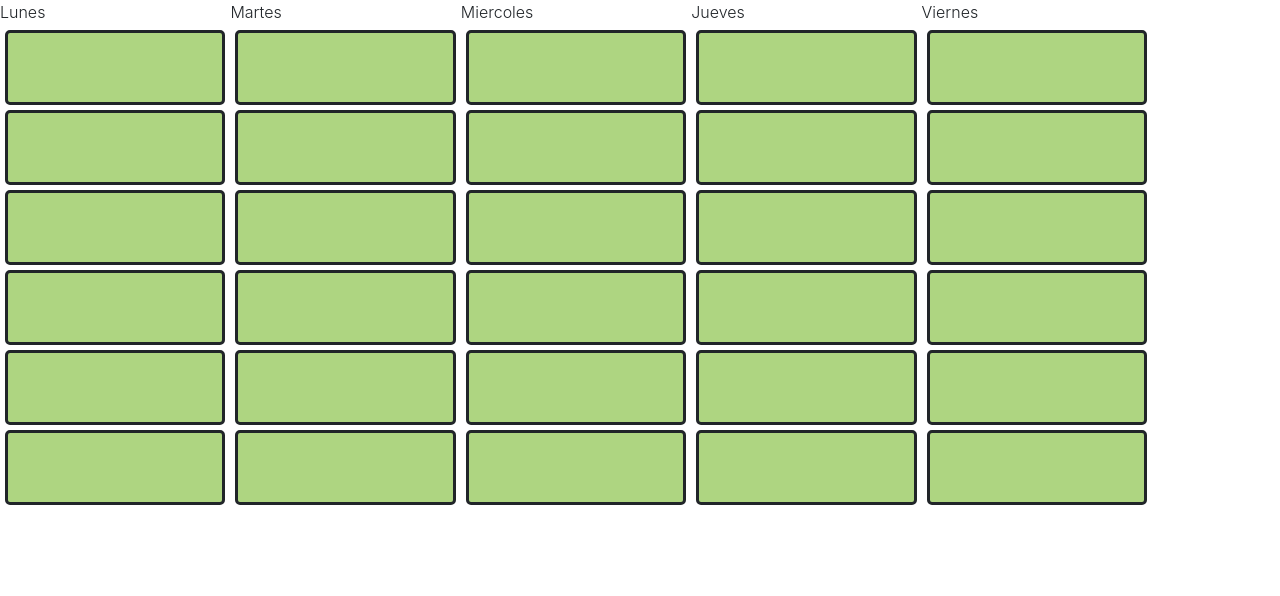
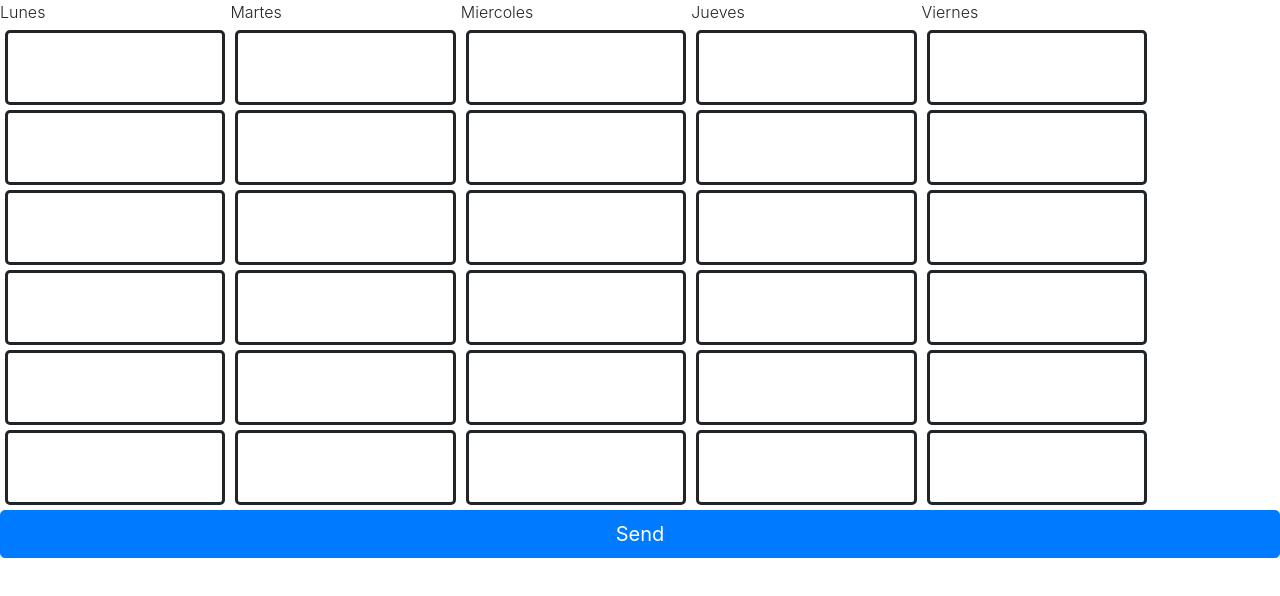
Before and after one commit to SantiagoAndre/elective-manager, an Angular app: page /profesor/ChooseAvailableSchedule in a window 1280 px wide. Shown: the top 596 px of the page. Built offline with nearby package versions, Linux system fonts and the light colour scheme.

Commit message:
Se implemento la logica para recolectar los horarios disponibles en un array, y la logica para cambiar el color de cada bloque cuando esta o no seleccionado

```diff
--- a/src/app/components/profesor/choose-available-schedule/choose-available-schedule.component.css
+++ b/src/app/components/profesor/choose-available-schedule/choose-available-schedule.component.css
@@ -4,7 +4,14 @@
   overflow: auto;
   border-radius: 5px;
   border-style: solid;
-	background: #AED581;
+}
+.select_block{
+  background: #AED581;
+
+}
+.unselect_block{
+  background: #FFFFFF;
+
 }
 .day {
   width: 18%;
--- a/src/app/components/profesor/choose-available-schedule/choose-available-schedule.component.html
+++ b/src/app/components/profesor/choose-available-schedule/choose-available-schedule.component.html
@@ -1,48 +1,46 @@
-<!--
-<div [innerHTML]="htmlSchedule" class=form-schedule ></div>
--->
 <div class=day>
-   <h3 class="dayText">Lunes</h3>
-   <div class="block" (click) = 'setSchedule("Lunes","0")' height=20></div>
-   <div class="block" (click) = 'setSchedule("Lunes","1")' height=20></div>
-   <div class="block" (click) = 'setSchedule("Lunes","2")' height=20></div>
-   <div class="block" (click) = 'setSchedule("Lunes","3")' height=20></div>
-   <div class="block" (click) = 'setSchedule("Lunes","4")' height=20></div>
-   <div class="block" (click) = 'setSchedule("Lunes","5")' height=20></div>
+   <h3  class= "dayText">Lunes</h3>
+   <div [ngClass] = 'getBlockClass(0,0)' class="block" (click) = 'setSchedule(0,0)' height=20></div>
+   <div [ngClass] = 'getBlockClass(0,1)' class="block" (click) = 'setSchedule(0,1)' height=20></div>
+   <div [ngClass] = 'getBlockClass(0,2)' class="block" (click) = 'setSchedule(0,2)' height=20></div>
+   <div [ngClass] = 'getBlockClass(0,3)' class="block" (click) = 'setSchedule(0,3)' height=20></div>
+   <div [ngClass] = 'getBlockClass(0,4)' class="block" (click) = 'setSchedule(0,4)' height=20></div>
+   <div [ngClass] = 'getBlockClass(0,5)' class="block" (click) = 'setSchedule(0,5)' height=20></div>
 </div>
 <div class=day>
-   <h3 class="dayText">Martes</h3>
-   <div class="block" (click) = 'setSchedule("Martes","0")' height=20></div>
-   <div class="block" (click) = 'setSchedule("Martes","1")' height=20></div>
-   <div class="block" (click) = 'setSchedule("Martes","2")' height=20></div>
-   <div class="block" (click) = 'setSchedule("Martes","3")' height=20></div>
-   <div class="block" (click) = 'setSchedule("Martes","4")' height=20></div>
-   <div class="block" (click) = 'setSchedule("Martes","5")' height=20></div>
+   <h3  class= "dayText">Martes</h3>
+   <div [ngClass] = 'getBlockClass(1,0)' class="block" (click) = 'setSchedule(1,0)' height=20></div>
+   <div [ngClass] = 'getBlockClass(1,1)' class="block" (click) = 'setSchedule(1,1)' height=20></div>
+   <div [ngClass] = 'getBlockClass(1,2)' class="block" (click) = 'setSchedule(1,2)' height=20></div>
+   <div [ngClass] = 'getBlockClass(1,3)' class="block" (click) = 'setSchedule(1,3)' height=20></div>
+   <div [ngClass] = 'getBlockClass(1,4)' class="block" (click) = 'setSchedule(1,4)' height=20></div>
+   <div [ngClass] = 'getBlockClass(1,5)' class="block" (click) = 'setSchedule(1,5)' height=20></div>
 </div>
 <div class=day>
-   <h3 class="dayText">Miercoles</h3>
-   <div class="block" (click) = 'setSchedule("Miercoles","0")' height=20></div>
-   <div class="block" (click) = 'setSchedule("Miercoles","1")' height=20></div>
-   <div class="block" (click) = 'setSchedule("Miercoles","2")' height=20></div>
-   <div class="block" (click) = 'setSchedule("Miercoles","3")' height=20></div>
-   <div class="block" (click) = 'setSchedule("Miercoles","4")' height=20></div>
-   <div class="block" (click) = 'setSchedule("Miercoles","5")' height=20></div>
+   <h3  class= "dayText">Miercoles</h3>
+   <div [ngClass] = 'getBlockClass(2,0)' class="block" (click) = 'setSchedule(2,0)' height=20></div>
+   <div [ngClass] = 'getBlockClass(2,1)' class="block" (click) = 'setSchedule(2,1)' height=20></div>
+   <div [ngClass] = 'getBlockClass(2,2)' class="block" (click) = 'setSchedule(2,2)' height=20></div>
+   <div [ngClass] = 'getBlockClass(2,3)' class="block" (click) = 'setSchedule(2,3)' height=20></div>
+   <div [ngClass] = 'getBlockClass(2,4)' class="block" (click) = 'setSchedule(2,4)' height=20></div>
+   <div [ngClass] = 'getBlockClass(2,5)' class="block" (click) = 'setSchedule(2,5)' height=20></div>
 </div>
 <div class=day>
-   <h3 class="dayText">Jueves</h3>
-   <div class="block" (click) = 'setSchedule("Jueves","0")' height=20></div>
-   <div class="block" (click) = 'setSchedule("Jueves","1")' height=20></div>
-   <div class="block" (click) = 'setSchedule("Jueves","2")' height=20></div>
-   <div class="block" (click) = 'setSchedule("Jueves","3")' height=20></div>
-   <div class="block" (click) = 'setSchedule("Jueves","4")' height=20></div>
-   <div class="block" (click) = 'setSchedule("Jueves","5")' height=20></div>
+   <h3  class= "dayText">Jueves</h3>
+   <div [ngClass] = 'getBlockClass(3,0)' class="block" (click) = 'setSchedule(3,0)' height=20></div>
+   <div [ngClass] = 'getBlockClass(3,1)' class="block" (click) = 'setSchedule(3,1)' height=20></div>
+   <div [ngClass] = 'getBlockClass(3,2)' class="block" (click) = 'setSchedule(3,2)' height=20></div>
+   <div [ngClass] = 'getBlockClass(3,3)' class="block" (click) = 'setSchedule(3,3)' height=20></div>
+   <div [ngClass] = 'getBlockClass(3,4)' class="block" (click) = 'setSchedule(3,4)' height=20></div>
+   <div [ngClass] = 'getBlockClass(3,5)' class="block" (click) = 'setSchedule(3,5)' height=20></div>
 </div>
 <div class=day>
-   <h3 class="dayText">Viernes</h3>
-   <div class="block" (click) = 'setSchedule("Viernes","0")' height=20></div>
-   <div class="block" (click) = 'setSchedule("Viernes","1")' height=20></div>
-   <div class="block" (click) = 'setSchedule("Viernes","2")' height=20></div>
-   <div class="block" (click) = 'setSchedule("Viernes","3")' height=20></div>
-   <div class="block" (click) = 'setSchedule("Viernes","4")' height=20></div>
-   <div class="block" (click) = 'setSchedule("Viernes","5")' height=20></div>
+   <h3  class= "dayText">Viernes</h3>
+   <div [ngClass] = 'getBlockClass(4,0)' class="block" (click) = 'setSchedule(4,0)' height=20></div>
+   <div [ngClass] = 'getBlockClass(4,1)' class="block" (click) = 'setSchedule(4,1)' height=20></div>
+   <div [ngClass] = 'getBlockClass(4,2)' class="block" (click) = 'setSchedule(4,2)' height=20></div>
+   <div [ngClass] = 'getBlockClass(4,3)' class="block" (click) = 'setSchedule(4,3)' height=20></div>
+   <div [ngClass] = 'getBlockClass(4,4)' class="block" (click) = 'setSchedule(4,4)' height=20></div>
+   <div [ngClass] = 'getBlockClass(4,5)' class="block" (click) = 'setSchedule(4,5)' height=20></div>
 </div>
+<button class="btn btn-lg btn-primary btn-block" (click) = "save()" type="submit">Send</button>
--- a/src/app/components/profesor/choose-available-schedule/choose-available-schedule.component.ts
+++ b/src/app/components/profesor/choose-available-schedule/choose-available-schedule.component.ts
@@ -10,7 +10,7 @@ export class ChooseAvailableScheduleComponent implements OnInit {
 
 	user: any = {};
 	htmlSchedule: String = ``;
-
+	schedule: any = [];
 
 	constructor() {
 		this.loadSchedule();
@@ -20,22 +20,56 @@ export class ChooseAvailableScheduleComponent implements OnInit {
 
 	ngOnInit() {
 	}
-	setSchedule(day,block){
-		console.log("elegir el bloque"+block+" del dia ",day)
+	setSchedule(day, block) {
+		console.log("elegir el bloque " + block + " del dia ", day);
+		var index = 0;
+		var found = false;
+		for (var s in this.schedule) {
+			console.log(this.schedule[s]);
+			//console.log(day + "==" + this.schedule[s][0] + " and " + this.schedule[s][1] + " == " + block);
+			if (this.schedule[s][0] == day && this.schedule[s][1] == block) {
+				found = true;
+				break;
+			}
+			index+=1;
+		}
+		if (found) {
+			console.log("found");
+			this.schedule.splice(index,1);
+		} else {
+			console.log("not found");
+			this.schedule.push([day, block]);
+		}
+
+		console.log(this.schedule);
 	}
 	loadSchedule() {
 		var days = ["Lunes", "Martes", "Miercoles", "Jueves", "Viernes"];
 		var blocks = 6;
 		for (var day in days) {
 			this.htmlSchedule += "<div class=day>\n";
-			this.htmlSchedule += '   <h3 class="dayText">' + days[day] + '</h3>\n';
+			this.htmlSchedule += '   <h3  class= "dayText">' + days[day] + '</h3>\n'
 			for (var block = 0; block < blocks; block++) {
-				this.htmlSchedule += '   <div class="block" (click) = \'setSchedule("' + days[day] + '","' + block + '")\' height=20></div>\n';
+				this.htmlSchedule += '   <div [ngClass] = \'getBlockClass(' + day + ',' + block + ')\' class="block" (click) = \'setSchedule(' + day + ',' + block + ')\' height=20></div>\n';
 			}
 
 			this.htmlSchedule += "</div>\n";
 		}
-    console.log(this.htmlSchedule);
+		console.log(this.htmlSchedule);
+	}
+	getBlockClass(day,block){
+		var found = false;
+		for (var s in this.schedule) {
+			console.log(this.schedule[s]);
+			//console.log(day + "==" + this.schedule[s][0] + " and " + this.schedule[s][1] + " == " + block);
+			if (this.schedule[s][0] == day && this.schedule[s][1] == block) {
+				found = true;
+				break;
+			}
+
+		}
+
+		return {select_block:found,unselect_block:!found};
 	}
 
 }
```
